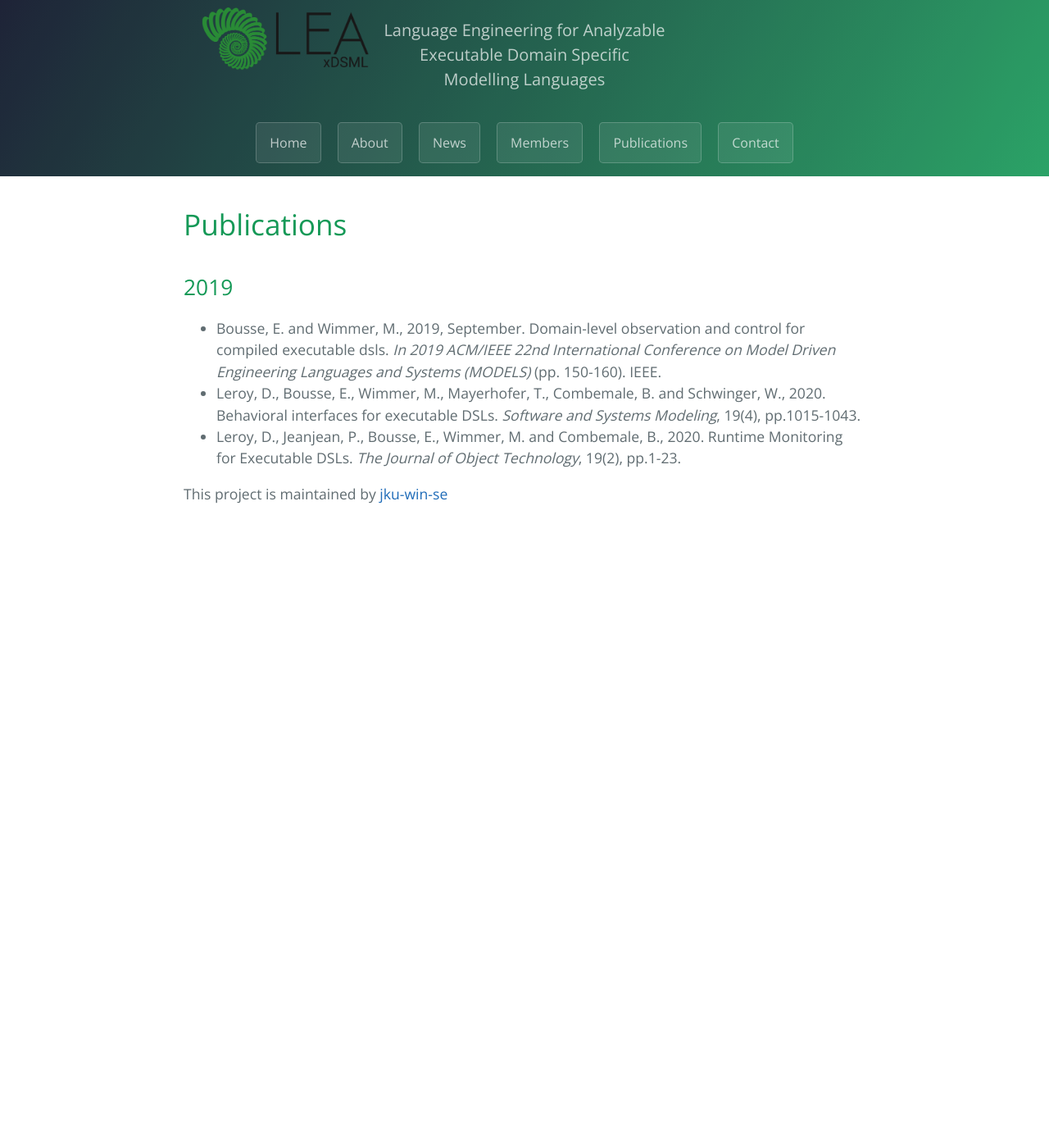
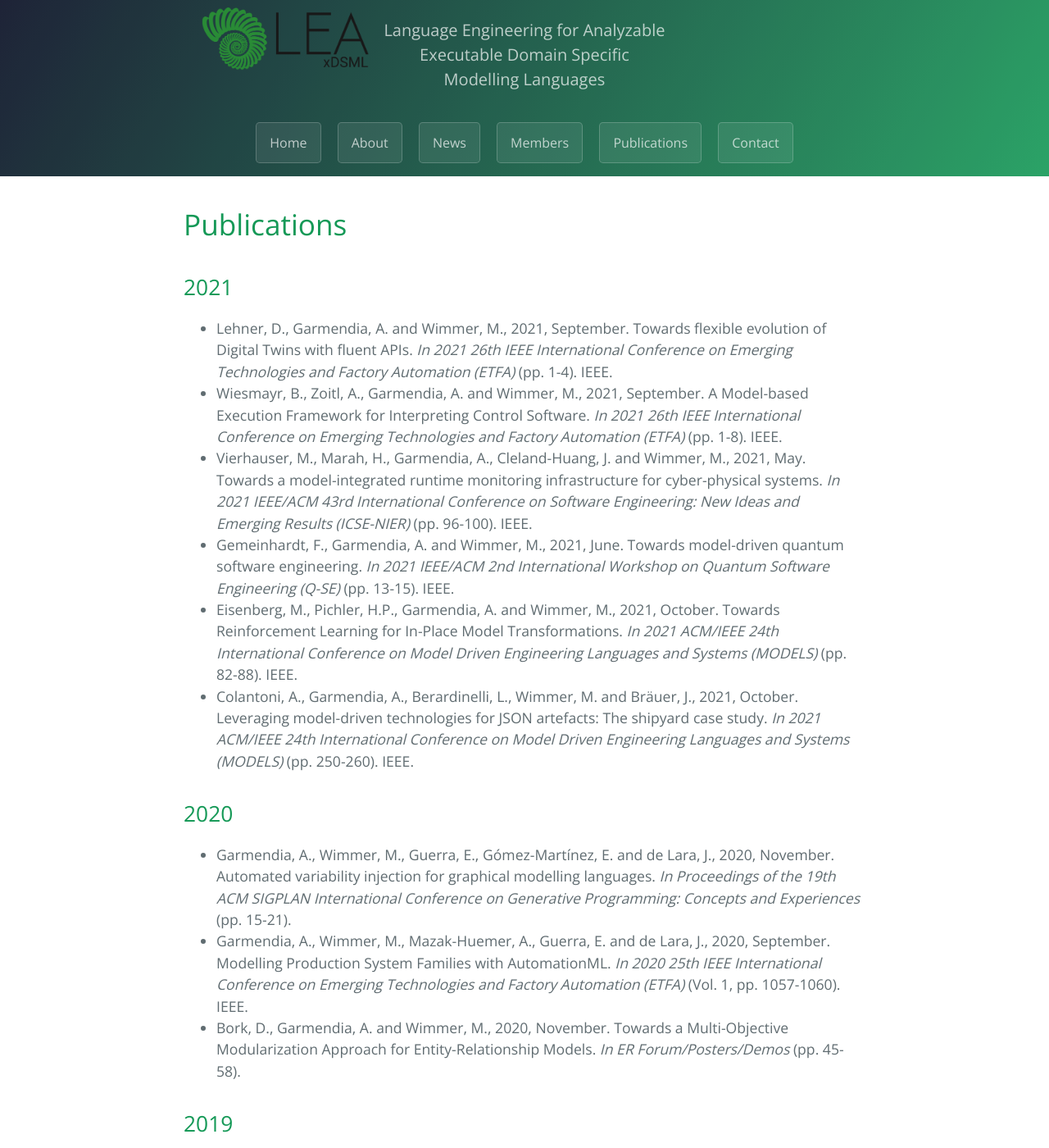
Before and after one commit to jku-win-se/Lea-xDSML, a Jekyll site: the page built from pages/publications/index.md, in a window 1280 px wide and 1400 px high. Shown: the whole window at 82% size. Built offline with Jekyll 4.4.1, drawn with Linux system fonts in a browser that asks for light colours.

Commit message:
2020 and 2021 papers

```diff
--- a/pages/publications/index.md
+++ b/pages/publications/index.md
@@ -3,6 +3,40 @@ title: LEA-xDSML - Publications
 layout: index
 ---
 <h1>Publications</h1>
+
+<h2>2021</h2>
+<ul>
+    <li>
+    Lehner, D., Garmendia, A. and Wimmer, M., 2021, September. Towards flexible evolution of Digital Twins with fluent APIs. <i>In 2021 26th IEEE International Conference on Emerging Technologies and Factory Automation (ETFA)</i> (pp. 1-4). IEEE.
+    </li>
+    <li>
+    Wiesmayr, B., Zoitl, A., Garmendia, A. and Wimmer, M., 2021, September. A Model-based Execution Framework for Interpreting Control Software. <i>In 2021 26th IEEE International Conference on Emerging Technologies and Factory Automation (ETFA)</i> (pp. 1-8). IEEE.
+    </li>
+    <li>
+    Vierhauser, M., Marah, H., Garmendia, A., Cleland-Huang, J. and Wimmer, M., 2021, May. Towards a model-integrated runtime monitoring infrastructure for cyber-physical systems. <i>In 2021 IEEE/ACM 43rd International Conference on Software Engineering: New Ideas and Emerging Results (ICSE-NIER)</i> (pp. 96-100). IEEE.
+    </li>
+    <li>
+    Gemeinhardt, F., Garmendia, A. and Wimmer, M., 2021, June. Towards model-driven quantum software engineering. <i>In 2021 IEEE/ACM 2nd International Workshop on Quantum Software Engineering (Q-SE)</i> (pp. 13-15). IEEE.
+    </li>
+    <li>
+    Eisenberg, M., Pichler, H.P., Garmendia, A. and Wimmer, M., 2021, October. Towards Reinforcement Learning for In-Place Model Transformations. <i>In 2021 ACM/IEEE 24th International Conference on Model Driven Engineering Languages and Systems (MODELS)</i> (pp. 82-88). IEEE.
+    </li>
+    <li>
+    Colantoni, A., Garmendia, A., Berardinelli, L., Wimmer, M. and Bräuer, J., 2021, October. Leveraging model-driven technologies for JSON artefacts: The shipyard case study. <i>In 2021 ACM/IEEE 24th International Conference on Model Driven Engineering Languages and Systems (MODELS)</i> (pp. 250-260). IEEE.
+    </li>
+</ul>
+<h2>2020</h2>
+<ul>
+    <li>
+    Garmendia, A., Wimmer, M., Guerra, E., Gómez-Martínez, E. and de Lara, J., 2020, November. Automated variability injection for graphical modelling languages. <i>In Proceedings of the 19th ACM SIGPLAN International Conference on Generative Programming: Concepts and Experiences</i> (pp. 15-21).
+    </li>
+    <li>
+    Garmendia, A., Wimmer, M., Mazak-Huemer, A., Guerra, E. and de Lara, J., 2020, September. Modelling Production System Families with AutomationML. <i>In 2020 25th IEEE International Conference on Emerging Technologies and Factory Automation (ETFA) </i>(Vol. 1, pp. 1057-1060). IEEE.
+    </li>
+    <li>
+    Bork, D., Garmendia, A. and Wimmer, M., 2020, November. Towards a Multi-Objective Modularization Approach for Entity-Relationship Models. <i>In ER Forum/Posters/Demos</i> (pp. 45-58).
+    </li>
+</ul>
 
 <h2>2019</h2>
 <ul>
```
